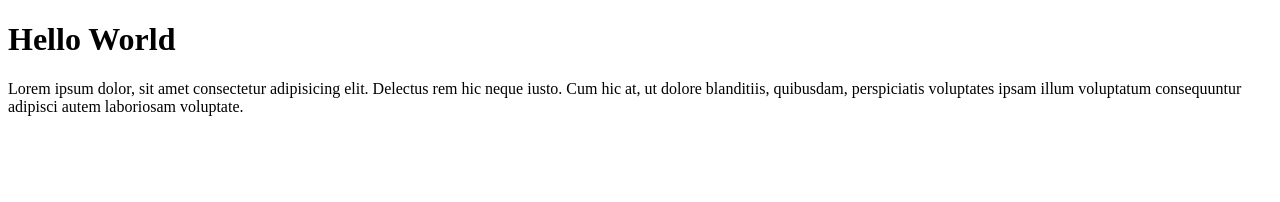
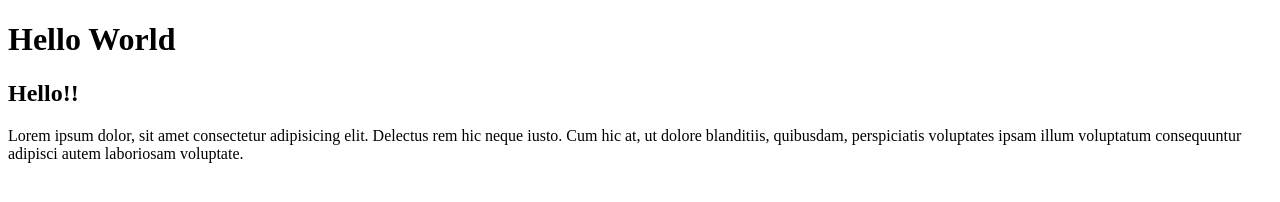
Before and after one commit to ValeraKarimov/project, a plain HTML site: page index.html in a window 1280 px wide. Drawn offline with Linux system fonts and the light colour scheme.

Commit message:
index test mod

```diff
--- a/index.html
+++ b/index.html
@@ -8,6 +8,7 @@
 </head>
 <body>
   <h1>Hello World</h1>
+  <h2>Hello!!</h2>
   <p class="text">Lorem ipsum dolor, sit amet consectetur adipisicing elit. Delectus rem hic neque iusto. Cum hic at, ut dolore blanditiis, quibusdam, perspiciatis voluptates ipsam illum voluptatum consequuntur adipisci autem laboriosam voluptate.</p>
   <script src="js/app.js"></script>
 </body>
```
